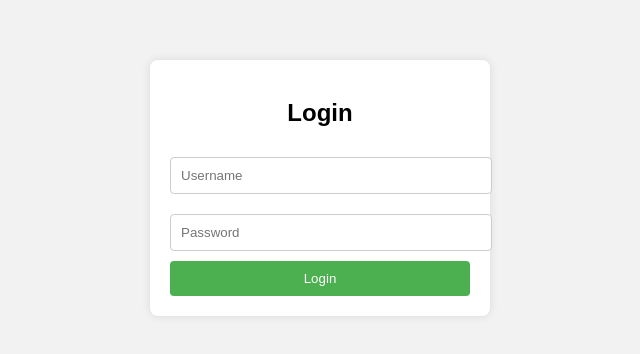
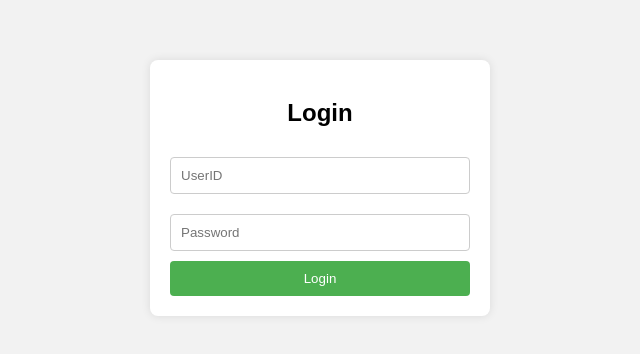
Before and after one commit to KaiDong644/PAS-project, a website: page public/Login.html in a window 1280 px wide. Shown: the part 212-566 px from the top of the page, 320-960 px from the left. Drawn offline with Linux system fonts and the light colour scheme.

Commit message:
Login fix

```diff
--- a/public/Login.html
+++ b/public/Login.html
@@ -10,7 +10,7 @@
     <div class="login-container">
         <h2>Login</h2>
         <form action="/login" method="post">
-            <input type="text" name="username" placeholder="Username" required>
+            <input type="text" name="userid" placeholder="UserID" required>
             <input type="password" name="password" placeholder="Password" required>
             <button type="submit">Login</button>
         </form>
--- a/src/css/loginStyle.css
+++ b/src/css/loginStyle.css
@@ -25,6 +25,7 @@ body {
     margin: 10px 0;
     border: 1px solid #ccc;
     border-radius: 4px;
+    box-sizing: border-box;
 }
 .login-container button {
     width: 100%;
```
